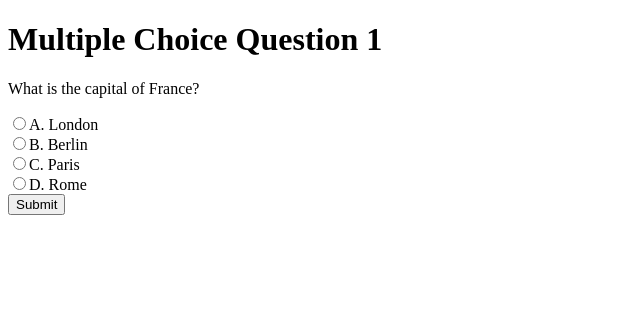
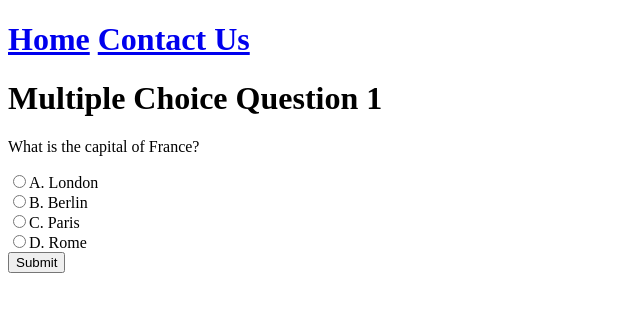
Before and after one commit to hrsummers/california-community-property-MC, a plain HTML site: page index.html in a window 1280 px wide. Shown: the whole page, without its empty margins (0-640 px from the left). Drawn offline with Linux system fonts and the light colour scheme.

Commit message:
Update index.html

```diff
--- a/index.html
+++ b/index.html
@@ -4,6 +4,8 @@
   <title>Multiple Choice Question Example</title>
 </head>
 <body>
+  <h1><a href="https://github.com/hrsummers/california-community-property-MC">Home</a> <a href="https://github.com/hrsummers/california-community-property-MC/blob/312428343a40820f545780731ec3fdf4695f4caa/Web%20Pages/Contact%20Us">Contact Us</a><h1>
+
   <h1>Multiple Choice Question 1</h1>
 
   <p>What is the capital of France?</p>
```
